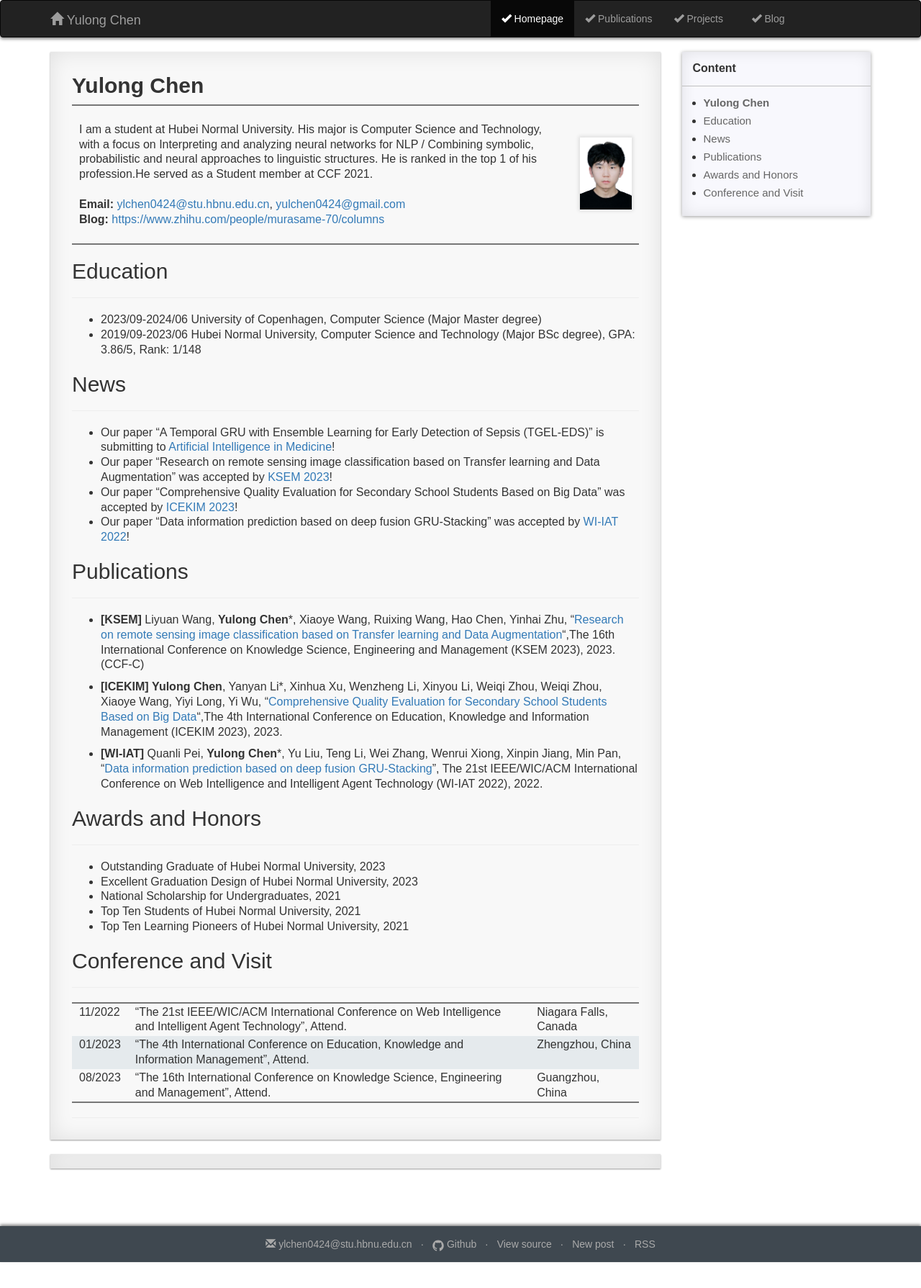
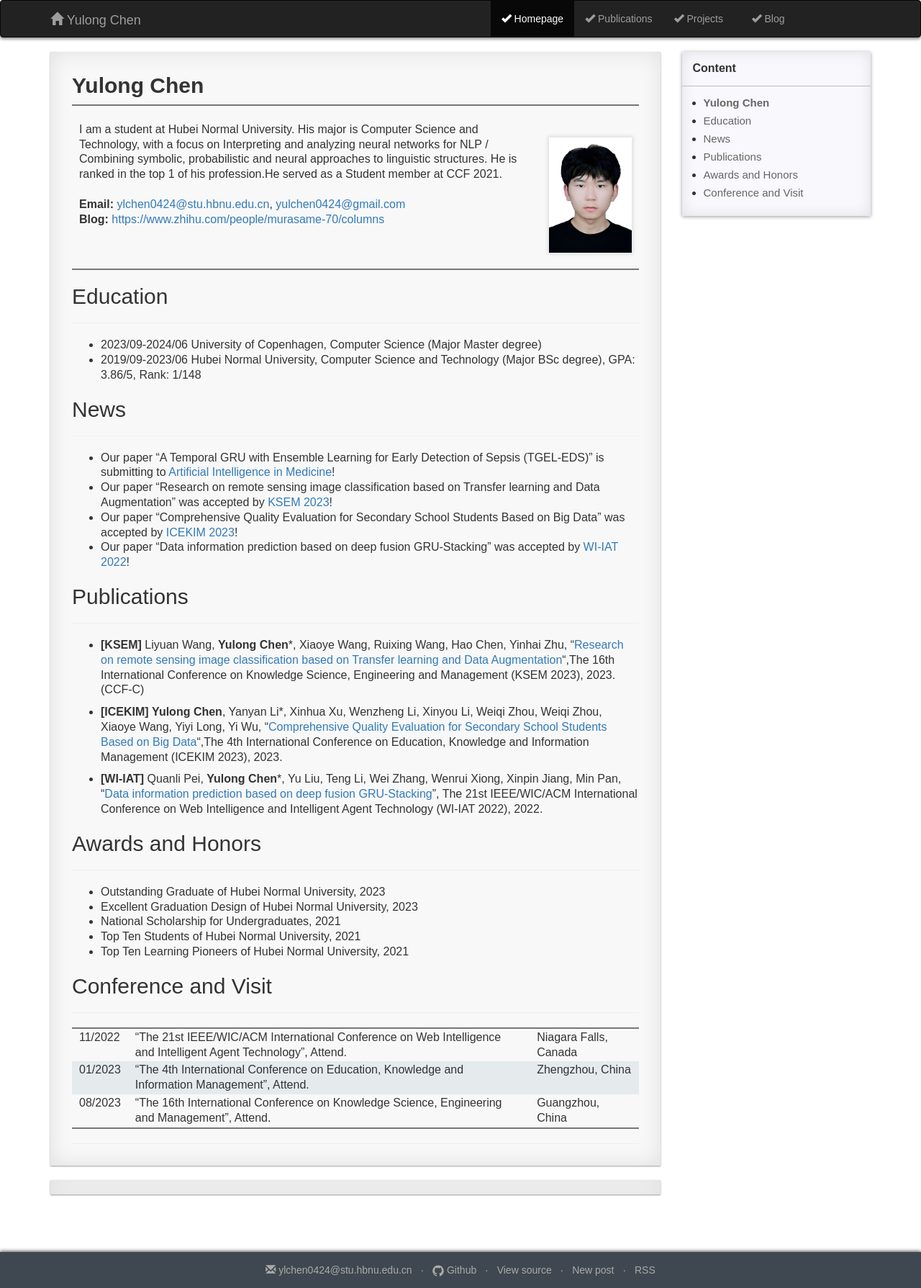
Before and after one commit to yulongC/yulongC.github.io, a Jekyll site: the page built from pages/1_homepage.md, in a window 1280 px wide. Shown: the whole page at 72% size. Built offline with Jekyll 4.4.1, drawn with Linux system fonts in a browser that asks for light colours; comment, search, counter and statistics services are not loaded; before the commit the page ends 1753 px from its top, so only the background shows below that.

Commit message:
Update 1_homepage.md

```diff
--- a/pages/1_homepage.md
+++ b/pages/1_homepage.md
@@ -11,7 +11,7 @@ permalink: /homepage/
 
 ## **Yulong Chen**
 
-| <br> I am a student at Hubei Normal University. His major is Computer Science and Technology, with a focus on Interpreting and analyzing neural networks for NLP / Combining symbolic, probabilistic and neural approaches to linguistic structures. He is ranked in the top 1 of his profession.He served as a Student member at CCF 2021. <br> <br> **Email:** <ylchen0424@stu.hbnu.edu.cn>, <yulchen0424@gmail.com> <br> **Blog:** <https://www.zhihu.com/people/murasame-70/columns>  <br> <br> | <br> &emsp; ![image](https://yulongC.github.io/images/免冠照白底.jpg) <br> <br> |
+| <br> I am a student at Hubei Normal University. His major is Computer Science and Technology, with a focus on Interpreting and analyzing neural networks for NLP / Combining symbolic, probabilistic and neural approaches to linguistic structures. He is ranked in the top 1 of his profession.He served as a Student member at CCF 2021. <br> <br> **Email:** <ylchen0424@stu.hbnu.edu.cn>, <yulchen0424@gmail.com> <br> **Blog:** <https://www.zhihu.com/people/murasame-70/columns>  <br> <br> | <br> &emsp; ![image](https://yulongC.github.io/images/chen-2023.jpg) <br> <br> |
 
 ## Education
 
```
